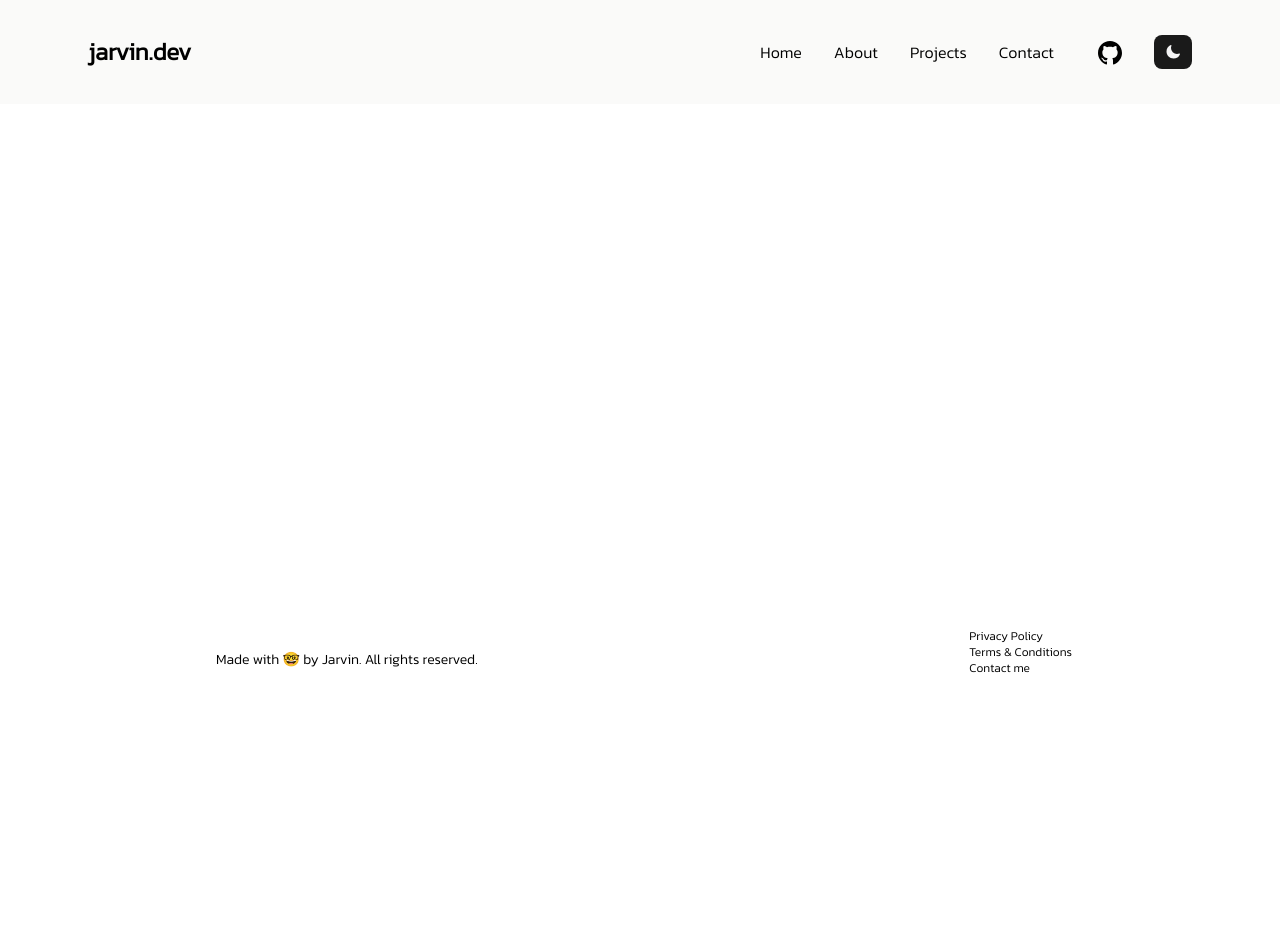
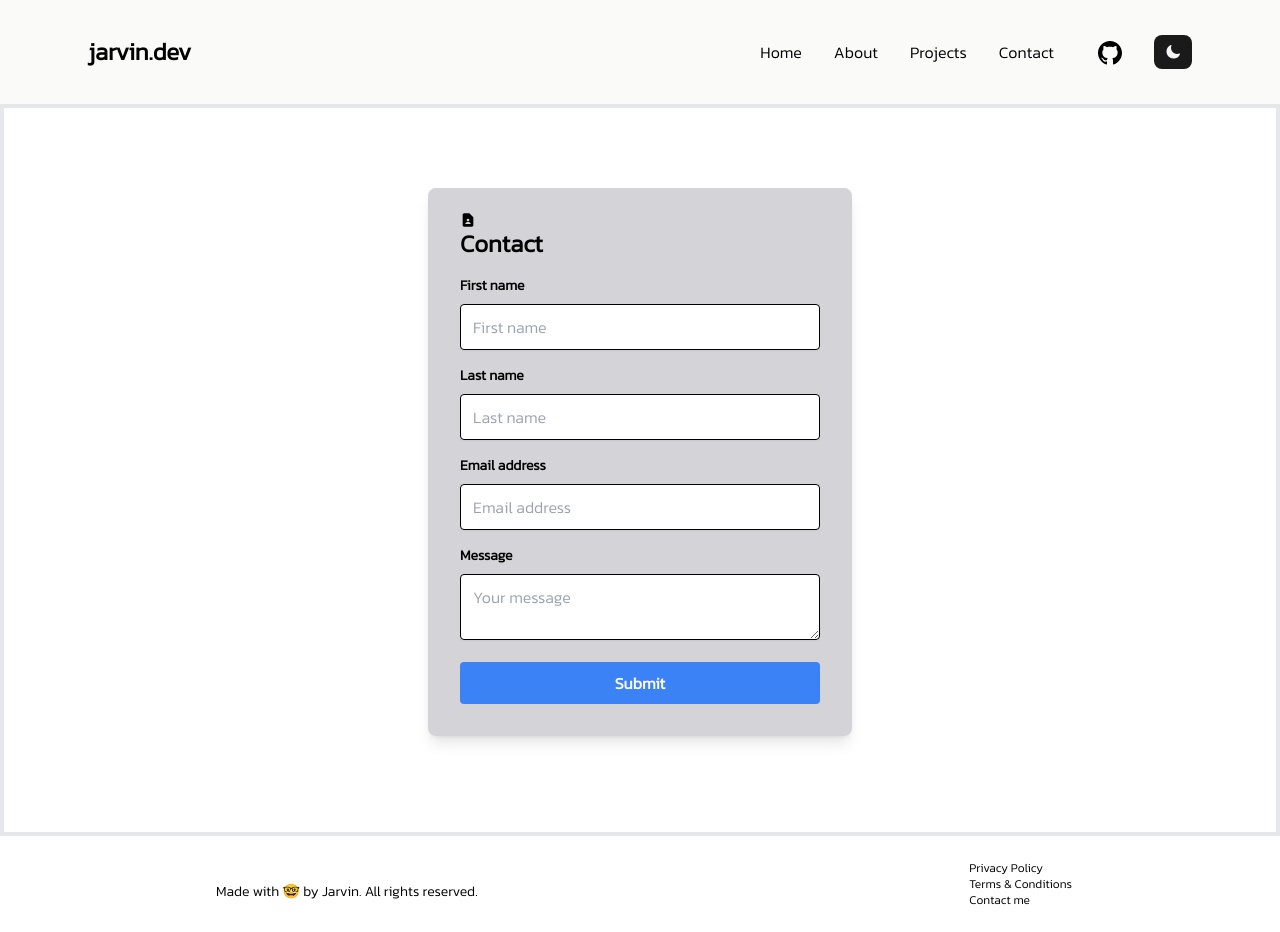
Before and after one commit to jarvin-s/portfolio, a Vue app: page /contact in a window 1280 px wide. Before the commit the page ends 800 px from the top, so only its background shows below. Built offline with nearby package versions, Linux system fonts and the light colour scheme.

Commit message:
Update Contact

```diff
--- a/src/views/Contact.vue
+++ b/src/views/Contact.vue
@@ -1,15 +1,53 @@
 <template>
     <div class="target" v-motion-slide-visible-once-left>
-        <section class="contact bg-white dark:bg-zinc-900">
-            <div class="hero-main pb-[500px]">
-                <h1 class="font-bold flex flex-col dark:text-white text-4xl sm:flex-row"></h1>
-            </div>
+        <section
+            class="contact border-4 bg-white dark:bg-zinc-900 pt-20 pb-20 flex relative justify-center items-center w-full">
+            <form class="bg-zinc-300 w-1/3 dark:bg-black rounded-lg shadow-lg px-8 pt-6 pb-8 mb-4">
+                <Icon class="flex" icon="material-symbols:contact-page"/><h2 class="mb-4 text-2xl text-black dark:text-white font-semibold">Contact</h2>
+                <div class="mb-4">
+                    <label class="block text-black dark:text-white text-sm font-bold mb-2" for="firstname">
+                        First name
+                    </label>
+                    <input
+                        class="shadow-sm border border-black dark:border-white rounded w-full py-3 px-3 leading-tight focus:outline-none focus:shadow-outline"
+                        id="firstname" type="text" placeholder="First name" />
+                </div>
+                <div class="mb-4">
+                    <label class="block text-black dark:text-white text-sm font-bold mb-2" for="lastname">
+                        Last name
+                    </label>
+                    <input
+                        class="shadow-sm border border-black dark:border-white rounded  w-full py-3 px-3 leading-tight focus:outline-none focus:shadow-outline"
+                        id="username" type="text" placeholder="Last name" />
+                </div>
+                <div class="mb-4">
+                    <label class="block text-black dark:text-white text-sm font-bold mb-2" for="email">
+                        Email address
+                    </label>
+                    <input
+                        class="shadow-sm border border-black dark:border-white rounded  w-full py-3 px-3 leading-tight focus:outline-none focus:shadow-outline"
+                        id="email" type="email" placeholder="Email address" />
+                </div>
+                <div class="mb-4">
+                    <label class="block text-black dark:text-white text-sm font-bold mb-2" for="message">
+                        Message
+                    </label>
+                    <textarea
+                        class="shadow-sm border border-black dark:border-white rounded  w-full py-3 px-3 leading-tight focus:outline-none focus:shadow-outline"
+                        id="message" type="text" placeholder="Your message"></textarea>
+                </div>
+                <button
+                    class="bg-blue-500 w-full hover:bg-blue-700 text-white font-bold py-2 px-4 rounded focus:outline-none focus:shadow-outline"
+                    type="button">
+                    Submit
+                </button>
+            </form>
         </section>
     </div>
 </template>
 
-<script>
-
+<script setup>
+import { Icon } from '@iconify/vue'
 </script>
 
-<style></style>
+<style scoped></style>
```
